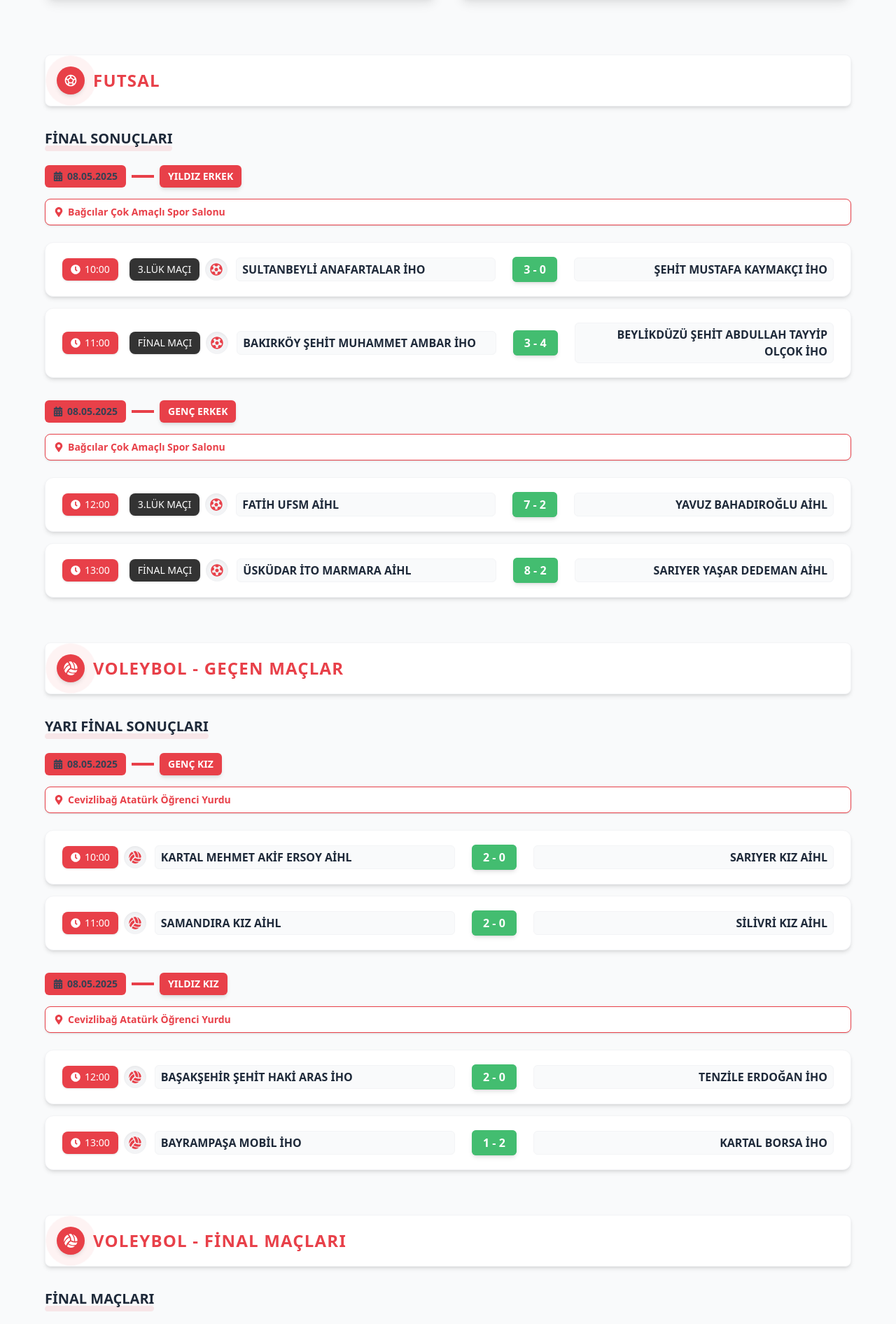
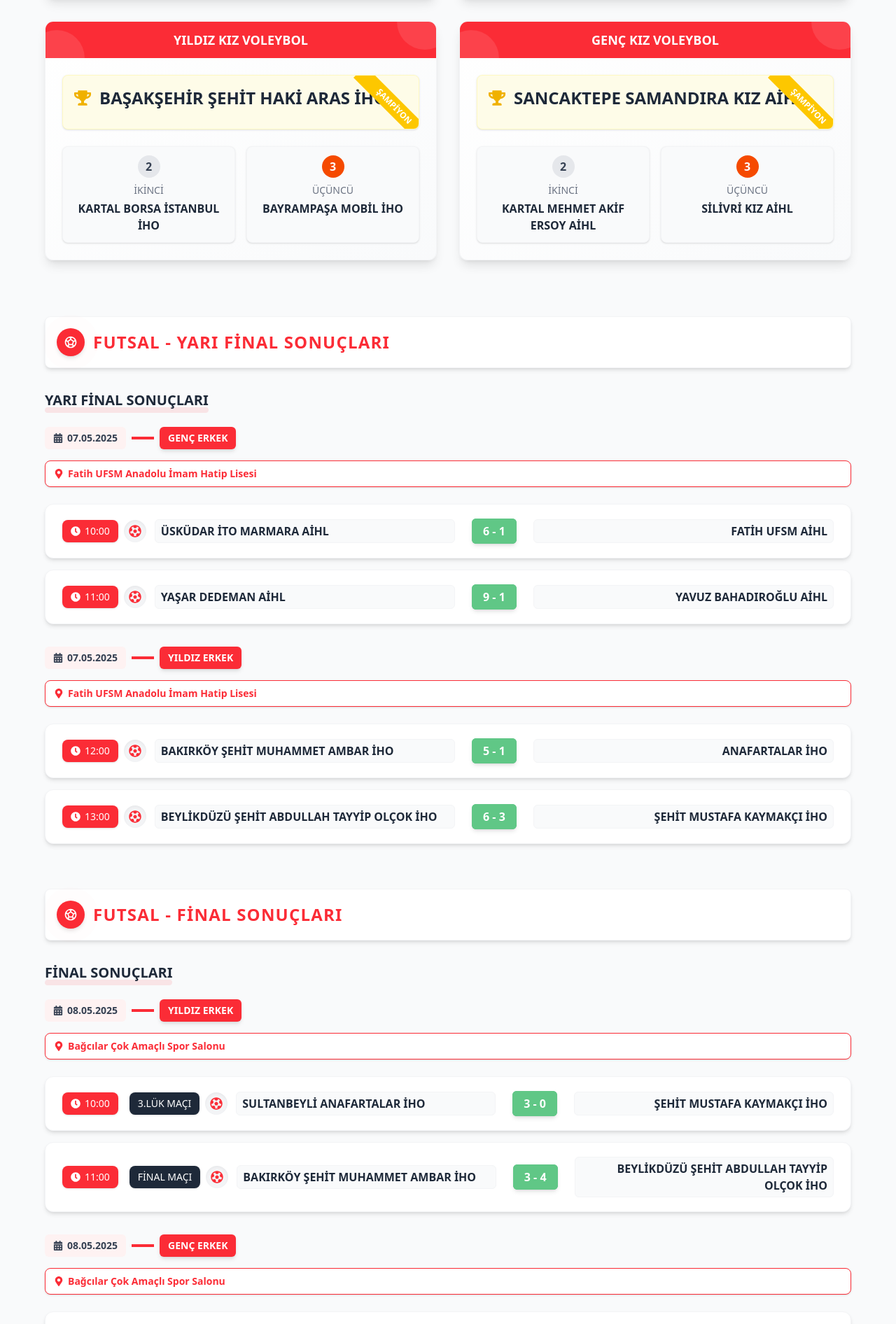
Before and after one commit to ondertalhatorpil/imamhatipsporoyunlari.com, a React (Vite) app in the folder frontend/: page /turnuva-final-asamasi in a window 1280 px wide. Shown: the part 820-2712 px from the top of the page at 70% size. Built offline with nearby package versions, Linux system fonts and the light colour scheme.

Commit message:
feat: final

```diff
--- a/frontend/src/pages/TournamentFinal.jsx
+++ b/frontend/src/pages/TournamentFinal.jsx
@@ -47,24 +47,27 @@ const TournamentFinal = () => {
     }
   ];
 
-  // Upcoming volleyball finals
-  const upcomingVolleyballMatches = [
+  // Volleyball final matches with results
+  const finalVolleyballMatches = [
     {
       date: '12.05.2025',
       category: 'YILDIZ KIZ',
       venue: 'Cevizlibağ Atatürk Öğrenci Yurdu',
+      isCompleted: true,
       matches: [
         {
           time: '10:00',
           title: '3.LÜK MAÇI',
           team1: 'TENZİLE ERDOĞAN İHO',
-          team2: 'BAYRAMPAŞA İHO'
+          team2: 'BAYRAMPAŞA MOBİL İHO',
+          score: '0 - 2'
         },
         {
           time: '11:00',
           title: 'FİNAL MAÇI',
-          team1: 'KARTAL BORSA İHO',
-          team2: 'BAŞAKŞEHİR ŞEHİT HAKİ ARAS İHO'
+          team1: 'BAŞAKŞEHİR ŞEHİT HAKİ ARAS İHO',
+          team2: 'KARTAL BORSA İSTANBUL İHO',
+          score: '2 - 0'
         }
       ]
     },
@@ -72,18 +75,21 @@ const TournamentFinal = () => {
       date: '12.05.2025',
       category: 'GENÇ KIZ',
       venue: 'Cevizlibağ Atatürk Öğrenci Yurdu',
+      isCompleted: true,
       matches: [
         {
           time: '12:00',
           title: '3.LÜK MAÇI',
-          team1: 'SİLİVRİ KIZ AİHL',
-          team2: 'SARIYER KIZ AİHL'
+          team1: 'SARIYER KIZ AİHL',
+          team2: 'SİLİVRİ KIZ AİHL',
+          score: '0 - 2'
         },
         {
           time: '13:00',
           title: 'FİNAL MAÇI',
-          team1: 'SAMANDIRA KIZ AİHL',
-          team2: 'KARTAL MEHMET AKİF ERSOY AİHL'
+          team1: 'SANCAKTEPE SAMANDIRA KIZ AİHL',
+          team2: 'KARTAL MEHMET AKİF ERSOY AİHL',
+          score: '2 - 0'
         }
       ]
     }
@@ -186,20 +192,20 @@ const TournamentFinal = () => {
       <div className="flex flex-col sm:flex-row items-center gap-3">
         {/* Time */}
         <div className="w-full sm:w-auto flex items-center justify-between sm:justify-start gap-2 mb-2 sm:mb-0">
-          <div className="flex items-center gap-1.5 bg-[#E84049] text-white px-3 py-1.5 rounded-lg text-sm shadow-sm">
+          <div className="flex items-center gap-1.5 bg-red-500 text-white px-3 py-1.5 rounded-lg text-sm shadow-sm">
             <FaClock className="text-sm" />
             <span className="font-medium">{match.time}</span>
           </div>
           {match.title && (
-            <div className="flex items-center gap-1.5 bg-[#333] text-white px-3 py-1.5 rounded-lg text-sm ml-2 shadow-sm">
+            <div className="flex items-center gap-1.5 bg-gray-800 text-white px-3 py-1.5 rounded-lg text-sm ml-2 shadow-sm">
               {match.title}
             </div>
           )}
           <div className="flex items-center justify-center w-8 h-8 rounded-full bg-gray-100 shadow-inner">
             {sport === 'volleyball' ? (
-              <FaVolleyballBall className="text-[#E84049] text-lg" />
+              <FaVolleyballBall className="text-red-500 text-lg" />
             ) : (
-              <FaFutbol className="text-[#E84049] text-lg" />
+              <FaFutbol className="text-red-500 text-lg" />
             )}
           </div>
         </div>
@@ -217,7 +223,7 @@ const TournamentFinal = () => {
                 <span className="relative z-10">{match.score}</span>
               </div>
             ) : (
-              <div className="bg-[#E84049] text-white px-4 py-1.5 rounded-md text-base font-bold shadow-md relative overflow-hidden">
+              <div className="bg-red-500 text-white px-4 py-1.5 rounded-md text-base font-bold shadow-md relative overflow-hidden">
                 <div className="absolute inset-0 bg-white opacity-10"></div>
                 <span className="relative z-10">VS</span>
               </div>
@@ -225,7 +231,7 @@ const TournamentFinal = () => {
           </div>
 
           <div className={`w-full sm:flex-1 text-center sm:text-right text-sm sm:text-base font-semibold break-words px-2 py-1 rounded-md bg-gray-50 border border-gray-100 ${
-            match.team2 === 'RAKİP BEKLENİYOR...' ? 'text-[#E84049] italic' : 'text-gray-800'
+            match.team2 === 'RAKİP BEKLENİYOR...' ? 'text-red-500 italic' : 'text-gray-800'
           }`}>
             {match.team2}
           </div>
@@ -234,15 +240,15 @@ const TournamentFinal = () => {
     </div>
   );
 
-  const SportSection = ({ title, icon, sport, completedMatches, upcomingMatches }) => (
+  const SportSection = ({ title, icon, sport, completedMatches }) => (
     <div className="mb-10 sm:mb-16">
       <div className="bg-white rounded-lg shadow-md border border-gray-100 p-3 sm:p-4 mb-6 sm:mb-8 transform transition-all duration-300 hover:shadow-lg">
         <div className="flex items-center gap-3">
-          <div className="w-8 h-8 sm:w-10 sm:h-10 rounded-full bg-[#E84049] flex items-center justify-center shadow-md relative">
-            <div className="absolute inset-0 rounded-full bg-[#E84049] animate-ping opacity-30"></div>
+          <div className="w-8 h-8 sm:w-10 sm:h-10 rounded-full bg-red-500 flex items-center justify-center shadow-md relative">
+            <div className="absolute inset-0 rounded-full bg-red-500 animate-ping opacity-30"></div>
             {React.cloneElement(icon, { className: 'text-white text-lg sm:text-xl relative z-10' })}
           </div>
-          <h2 className="text-lg sm:text-2xl font-bold text-[#E84049] tracking-wider">{title}</h2>
+          <h2 className="text-lg sm:text-2xl font-bold text-red-500 tracking-wider">{title}</h2>
         </div>
       </div>
 
@@ -251,74 +257,38 @@ const TournamentFinal = () => {
         <div className="mb-8 sm:mb-12">
           <div className="relative inline-block mb-6">
             <h3 className="text-xl font-bold text-gray-800 relative z-10">
-              {sport === 'futsal' && completedMatches === finalFutsalMatches ? 'FİNAL SONUÇLARI' : 'YARI FİNAL SONUÇLARI'}
+              {sport === 'futsal' ?
+                (completedMatches === finalFutsalMatches ? 'FİNAL SONUÇLARI' : 'YARI FİNAL SONUÇLARI')
+                :
+                (completedMatches === finalVolleyballMatches ? 'FİNAL SONUÇLARI' : 'YARI FİNAL SONUÇLARI')
+              }
             </h3>
-            <div className="absolute -bottom-1 left-0 w-full h-2 bg-[#E84049] opacity-10 rounded-md transform -skew-x-6 z-0"></div>
+            <div className="absolute -bottom-1 left-0 w-full h-2 bg-red-500 opacity-10 rounded-md transform -skew-x-6 z-0"></div>
           </div>
 
           {completedMatches.map((matchDay, idx) => (
             <div key={idx} className="mb-6 sm:mb-8">
               <div className="flex flex-wrap items-center gap-2 mb-3 sm:mb-4">
-                <div className="bg-[#E84049] bg-opacity-5 rounded-md px-3 py-1.5 flex items-center gap-1.5">
+                <div className="bg-red-50 rounded-md px-3 py-1.5 flex items-center gap-1.5">
                   <FaCalendarAlt className="text-gray-700 text-sm" />
                   <span className="text-sm font-bold text-gray-700">{matchDay.date}</span>
                 </div>
-                <div className="h-1 w-8 bg-[#E84049] bg-opacity-30 hidden sm:block"></div>
-                <span className="bg-[#E84049] text-white px-3 py-1.5 rounded-md text-xs sm:text-sm font-bold shadow-md">
+                <div className="h-1 w-8 bg-red-500 bg-opacity-30 hidden sm:block"></div>
+                <span className="bg-red-500 text-white px-3 py-1.5 rounded-md text-xs sm:text-sm font-bold shadow-md">
                   {matchDay.category}
                 </span>
               </div>
 
-              <div className="bg-white rounded-lg shadow-sm border border-[#E84049] border-opacity-20 px-3 py-2 mb-4 sm:mb-6">
+              <div className="bg-white rounded-lg shadow-sm border border-red-500 border-opacity-20 px-3 py-2 mb-4 sm:mb-6">
                 <div className="flex items-center gap-1.5">
-                  <FaMapMarkerAlt className="text-[#E84049] text-sm flex-shrink-0" />
-                  <span className="text-sm text-[#E84049] font-bold">{matchDay.venue}</span>
+                  <FaMapMarkerAlt className="text-red-500 text-sm flex-shrink-0" />
+                  <span className="text-sm text-red-500 font-bold">{matchDay.venue}</span>
                 </div>
               </div>
 
               <div>
                 {matchDay.matches.map((match, mIdx) => (
                   <MatchCard key={mIdx} match={match} sport={sport} isCompleted={matchDay.isCompleted} />
-                ))}
-              </div>
-            </div>
-          ))}
-        </div>
-      )}
-
-      {/* Upcoming matches section */}
-      {upcomingMatches && upcomingMatches.length > 0 && (
-        <div>
-          <div className="relative inline-block mb-6">
-            <h3 className="text-xl font-bold text-gray-800 relative z-10">
-              {sport === 'volleyball' ? "FİNAL MAÇLARI" : "GELECEK MAÇLAR"}
-            </h3>
-            <div className="absolute -bottom-1 left-0 w-full h-2 bg-[#E84049] opacity-10 rounded-md transform -skew-x-6 z-0"></div>
-          </div>
-
-          {upcomingMatches.map((matchDay, idx) => (
-            <div key={idx} className="mb-6 sm:mb-8">
-              <div className="flex flex-wrap items-center gap-2 mb-3 sm:mb-4">
-                <div className="bg-[#E84049] bg-opacity-5 rounded-md px-3 py-1.5 flex items-center gap-1.5">
-                  <FaCalendarAlt className="text-gray-700 text-sm" />
-                  <span className="text-sm font-bold text-gray-700">{matchDay.date}</span>
-                </div>
-                <div className="h-1 w-8 bg-[#E84049] bg-opacity-30 hidden sm:block"></div>
-                <span className="bg-[#E84049] text-white px-3 py-1.5 rounded-md text-xs sm:text-sm font-bold shadow-md">
-                  {matchDay.category}
-                </span>
-              </div>
-
-              <div className="bg-white rounded-lg shadow-sm border border-[#E84049] border-opacity-20 px-3 py-2 mb-4 sm:mb-6">
-                <div className="flex items-center gap-1.5">
-                  <FaMapMarkerAlt className="text-[#E84049] text-sm flex-shrink-0" />
-                  <span className="text-sm text-[#E84049] font-bold">{matchDay.venue}</span>
-                </div>
-              </div>
-
-              <div>
-                {matchDay.matches.map((match, mIdx) => (
-                  <MatchCard key={mIdx} match={match} sport={sport} />
                 ))}
               </div>
             </div>
@@ -340,10 +310,20 @@ const TournamentFinal = () => {
     const gencErkekWinner = gencErkekFinal.score === '8 - 2' ? gencErkekFinal.team1 : gencErkekFinal.team2;
     const gencErkekRunnerUp = gencErkekFinal.score === '8 - 2' ? gencErkekFinal.team2 : gencErkekFinal.team1;
 
+    // Get champion and runner-up for volleyball
+    const yildizKizFinal = finalVolleyballMatches[0].matches[1];
+    const gencKizFinal = finalVolleyballMatches[1].matches[1];
+
+    const yildizKizWinner = yildizKizFinal.score === '2 - 0' ? yildizKizFinal.team1 : yildizKizFinal.team2;
+    const yildizKizRunnerUp = yildizKizFinal.score === '2 - 0' ? yildizKizFinal.team2 : yildizKizFinal.team1;
+
+    const gencKizWinner = gencKizFinal.score === '2 - 0' ? gencKizFinal.team1 : gencKizFinal.team2;
+    const gencKizRunnerUp = gencKizFinal.score === '2 - 0' ? gencKizFinal.team2 : gencKizFinal.team1;
+
     return (
       <div className="mb-12 sm:mb-20">
         <div className="relative text-center mb-8">
-          <div className="inline-block bg-[#E84049] text-white py-2 px-6 rounded-lg shadow-lg transform -rotate-1">
+          <div className="inline-block bg-red-500 text-white py-2 px-6 rounded-lg shadow-lg transform -rotate-1">
             <h3 className="text-xl sm:text-2xl font-bold tracking-wide">
               ŞAMPİYONLAR 2025
             </h3>
@@ -351,12 +331,12 @@ const TournamentFinal = () => {
         </div>
 
         <div className="grid grid-cols-1 md:grid-cols-2 gap-8">
-          {/* Yıldız Erkek */}
+          {/* Yıldız Erkek Futsal */}
           <div className="bg-gradient-to-br from-white to-gray-50 rounded-xl shadow-lg border border-gray-100 overflow-hidden transform transition-all duration-300 hover:scale-105 hover:shadow-xl">
-            <div className="bg-[#E84049] text-white py-3 px-4 font-bold text-center relative overflow-hidden">
+            <div className="bg-red-500 text-white py-3 px-4 font-bold text-center relative overflow-hidden">
               <div className="absolute -right-6 -top-10 w-20 h-20 bg-white opacity-10 rounded-full"></div>
               <div className="absolute -left-6 -bottom-10 w-20 h-20 bg-white opacity-10 rounded-full"></div>
-              <h3 className="text-lg relative z-10">YILDIZ ERKEK</h3>
+              <h3 className="text-lg relative z-10">YILDIZ ERKEK FUTSAL</h3>
             </div>
 
             <div className="p-6">
@@ -386,7 +366,7 @@ const TournamentFinal = () => {
                 </div>
 
                 <div className="bg-gray-50 rounded-lg p-3 shadow-sm border border-gray-100 flex flex-col items-center">
-                  <div className="w-8 h-8 flex items-center justify-center bg-[#cd7f32] text-white rounded-full mb-2">
+                  <div className="w-8 h-8 flex items-center justify-center bg-orange-600 text-white rounded-full mb-2">
                     <span className="font-bold">3</span>
                   </div>
                   <h5 className="font-medium text-gray-500 text-sm mb-1">ÜÇÜNCÜ</h5>
@@ -396,12 +376,12 @@ const TournamentFinal = () => {
             </div>
           </div>
 
-          {/* Genç Erkek */}
+          {/* Genç Erkek Futsal */}
           <div className="bg-gradient-to-br from-white to-gray-50 rounded-xl shadow-lg border border-gray-100 overflow-hidden transform transition-all duration-300 hover:scale-105 hover:shadow-xl">
-            <div className="bg-[#E84049] text-white py-3 px-4 font-bold text-center relative overflow-hidden">
+            <div className="bg-red-500 text-white py-3 px-4 font-bold text-center relative overflow-hidden">
               <div className="absolute -right-6 -top-10 w-20 h-20 bg-white opacity-10 rounded-full"></div>
               <div className="absolute -left-6 -bottom-10 w-20 h-20 bg-white opacity-10 rounded-full"></div>
-              <h3 className="text-lg relative z-10">GENÇ ERKEK</h3>
+              <h3 className="text-lg relative z-10">GENÇ ERKEK FUTSAL</h3>
             </div>
 
             <div className="p-6">
@@ -431,11 +411,101 @@ const TournamentFinal = () => {
                 </div>
 
                 <div className="bg-gray-50 rounded-lg p-3 shadow-sm border border-gray-100 flex flex-col items-center">
-                  <div className="w-8 h-8 flex items-center justify-center bg-[#cd7f32] text-white rounded-full mb-2">
+                  <div className="w-8 h-8 flex items-center justify-center bg-orange-600 text-white rounded-full mb-2">
                     <span className="font-bold">3</span>
                   </div>
                   <h5 className="font-medium text-gray-500 text-sm mb-1">ÜÇÜNCÜ</h5>
                   <p className="font-bold text-center text-gray-800">FATİH UFSM AİHL</p>
+                </div>
+              </div>
+            </div>
+          </div>
+
+          {/* Yıldız Kız Voleybol */}
+          <div className="bg-gradient-to-br from-white to-gray-50 rounded-xl shadow-lg border border-gray-100 overflow-hidden transform transition-all duration-300 hover:scale-105 hover:shadow-xl">
+            <div className="bg-red-500 text-white py-3 px-4 font-bold text-center relative overflow-hidden">
+              <div className="absolute -right-6 -top-10 w-20 h-20 bg-white opacity-10 rounded-full"></div>
+              <div className="absolute -left-6 -bottom-10 w-20 h-20 bg-white opacity-10 rounded-full"></div>
+              <h3 className="text-lg relative z-10">YILDIZ KIZ VOLEYBOL</h3>
+            </div>
+
+            <div className="p-6">
+              {/* Champion */}
+              <div className="bg-yellow-50 rounded-lg p-4 mb-6 relative overflow-hidden shadow-sm border border-yellow-100">
+                <div className="absolute top-0 right-0 w-16 h-16">
+                  <div className="absolute transform rotate-45 bg-yellow-400 text-xs text-white font-bold py-1 right-[-35px] top-[32px] w-[140px] text-center">
+                    ŞAMPİYON
+                  </div>
+                </div>
+                <div className="flex items-center mb-3">
+                  <FaTrophy className="text-yellow-500 text-2xl mr-3" />
+                  <div className="flex-1 text-center sm:text-left">
+                    <h4 className="font-extrabold text-xl sm:text-2xl text-gray-800">{yildizKizWinner}</h4>
+                  </div>
+                </div>
+              </div>
+
+              {/* Runner-up and Third Place */}
+              <div className="grid grid-cols-1 sm:grid-cols-2 gap-4">
+                <div className="bg-gray-50 rounded-lg p-3 shadow-sm border border-gray-100 flex flex-col items-center">
+                  <div className="w-8 h-8 flex items-center justify-center bg-gray-200 rounded-full mb-2">
+                    <span className="font-bold text-gray-700">2</span>
+                  </div>
+                  <h5 className="font-medium text-gray-500 text-sm mb-1">İKİNCİ</h5>
+                  <p className="font-bold text-center text-gray-800">{yildizKizRunnerUp}</p>
+                </div>
+
+                <div className="bg-gray-50 rounded-lg p-3 shadow-sm border border-gray-100 flex flex-col items-center">
+                  <div className="w-8 h-8 flex items-center justify-center bg-orange-600 text-white rounded-full mb-2">
+                    <span className="font-bold">3</span>
+                  </div>
+                  <h5 className="font-medium text-gray-500 text-sm mb-1">ÜÇÜNCÜ</h5>
+                  <p className="font-bold text-center text-gray-800">BAYRAMPAŞA MOBİL İHO</p>
+                </div>
+              </div>
+            </div>
+          </div>
+
+          {/* Genç Kız Voleybol */}
+          <div className="bg-gradient-to-br from-white to-gray-50 rounded-xl shadow-lg border border-gray-100 overflow-hidden transform transition-all duration-300 hover:scale-105 hover:shadow-xl">
+            <div className="bg-red-500 text-white py-3 px-4 font-bold text-center relative overflow-hidden">
+              <div className="absolute -right-6 -top-10 w-20 h-20 bg-white opacity-10 rounded-full"></div>
+              <div className="absolute -left-6 -bottom-10 w-20 h-20 bg-white opacity-10 rounded-full"></div>
+              <h3 className="text-lg relative z-10">GENÇ KIZ VOLEYBOL</h3>
+            </div>
+
+            <div className="p-6">
+              {/* Champion */}
+              <div className="bg-yellow-50 rounded-lg p-4 mb-6 relative overflow-hidden shadow-sm border border-yellow-100">
+                <div className="absolute top-0 right-0 w-16 h-16">
+                  <div className="absolute transform rotate-45 bg-yellow-400 text-xs text-white font-bold py-1 right-[-35px] top-[32px] w-[140px] text-center">
+                    ŞAMPİYON
+                  </div>
+                </div>
+                <div className="flex items-center mb-3">
+                  <FaTrophy className="text-yellow-500 text-2xl mr-3" />
+                  <div className="flex-1 text-center sm:text-left">
+                    <h4 className="font-extrabold text-xl sm:text-2xl text-gray-800">{gencKizWinner}</h4>
+                  </div>
+                </div>
+              </div>
+
+              {/* Runner-up and Third Place */}
+              <div className="grid grid-cols-1 sm:grid-cols-2 gap-4">
+<div className="bg-gray-50 rounded-lg p-3 shadow-sm border border-gray-100 flex flex-col items-center">
+                  <div className="w-8 h-8 flex items-center justify-center bg-gray-200 rounded-full mb-2">
+                    <span className="font-bold text-gray-700">2</span>
+                  </div>
+                  <h5 className="font-medium text-gray-500 text-sm mb-1">İKİNCİ</h5>
+                  <p className="font-bold text-center text-gray-800">{gencKizRunnerUp}</p>
+                </div>
+
+                <div className="bg-gray-50 rounded-lg p-3 shadow-sm border border-gray-100 flex flex-col items-center">
+                  <div className="w-8 h-8 flex items-center justify-center bg-orange-600 text-white rounded-full mb-2">
+                    <span className="font-bold">3</span>
+                  </div>
+                  <h5 className="font-medium text-gray-500 text-sm mb-1">ÜÇÜNCÜ</h5>
+                  <p className="font-bold text-center text-gray-800">SİLİVRİ KIZ AİHL</p>
                 </div>
               </div>
             </div>
@@ -455,12 +525,11 @@ const TournamentFinal = () => {
           </div>
 
           <div className="relative inline-block mt-6 sm:mt-8">
-            <h1 className="text-2xl sm:text-4xl md:text-5xl font-extrabold text-[#E84049] mb-3 sm:mb-6 relative z-10 tracking-wide">
+            <h1 className="text-2xl sm:text-4xl md:text-5xl font-extrabold text-red-500 mb-3 sm:mb-6 relative z-10 tracking-wide">
               İMAM HATİP SPOR OYUNLARI
             </h1>
-            <div className="absolute -bottom-1 left-0 w-full h-3 sm:h-4 bg-[#E84049] opacity-10 rounded-md transform -skew-x-6 z-0"></div>
+            <div className="absolute -bottom-1 left-0 w-full h-3 sm:h-4 bg-red-500 opacity-10 rounded-md transform -skew-x-6 z-0"></div>
           </div>
-
         </div>
 
         {/* Champions Section */}
@@ -468,7 +537,14 @@ const TournamentFinal = () => {
 
         {/* Futsal Section */}
         <SportSection
-          title="FUTSAL"
+          title="FUTSAL - YARI FİNAL SONUÇLARI"
+          icon={<MdSportsSoccer className="text-white text-lg sm:text-xl" />}
+          sport="futsal"
+          completedMatches={pastFutsalMatches}
+        />
+
+        <SportSection
+          title="FUTSAL - FİNAL SONUÇLARI"
           icon={<MdSportsSoccer className="text-white text-lg sm:text-xl" />}
           sport="futsal"
           completedMatches={finalFutsalMatches}
@@ -476,18 +552,18 @@ const TournamentFinal = () => {
 
         {/* Voleybol Past Matches Section */}
         <SportSection
-          title="VOLEYBOL - GEÇEN MAÇLAR"
+          title="VOLEYBOL - YARI FİNAL SONUÇLARI"
           icon={<FaVolleyballBall className="text-white text-lg sm:text-xl" />}
           sport="volleyball"
           completedMatches={pastVolleyballMatches}
         />
 
-        {/* Voleybol Future Matches Section */}
+        {/* Voleybol Final Matches Section */}
         <SportSection
-          title="VOLEYBOL - FİNAL MAÇLARI"
+          title="VOLEYBOL - FİNAL SONUÇLARI"
           icon={<FaVolleyballBall className="text-white text-lg sm:text-xl" />}
           sport="volleyball"
-          upcomingMatches={upcomingVolleyballMatches}
+          completedMatches={finalVolleyballMatches}
         />
 
       </div>
```
